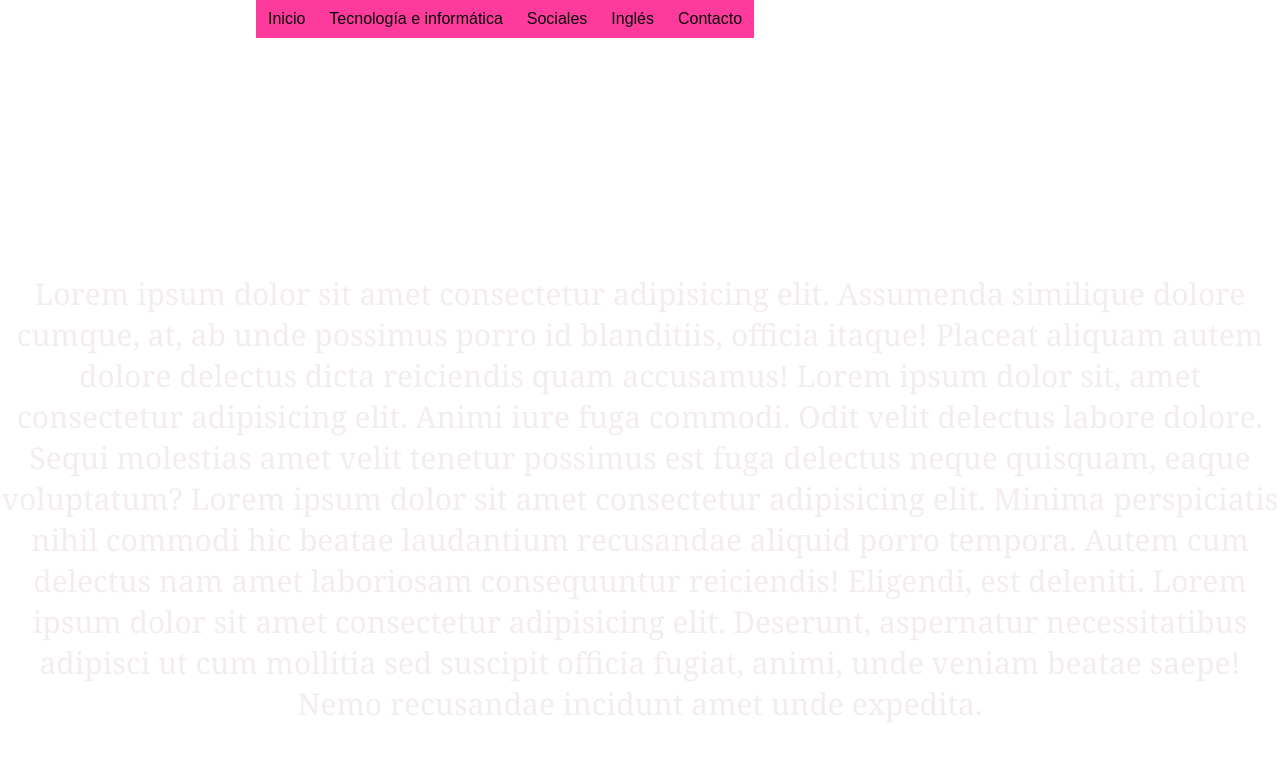
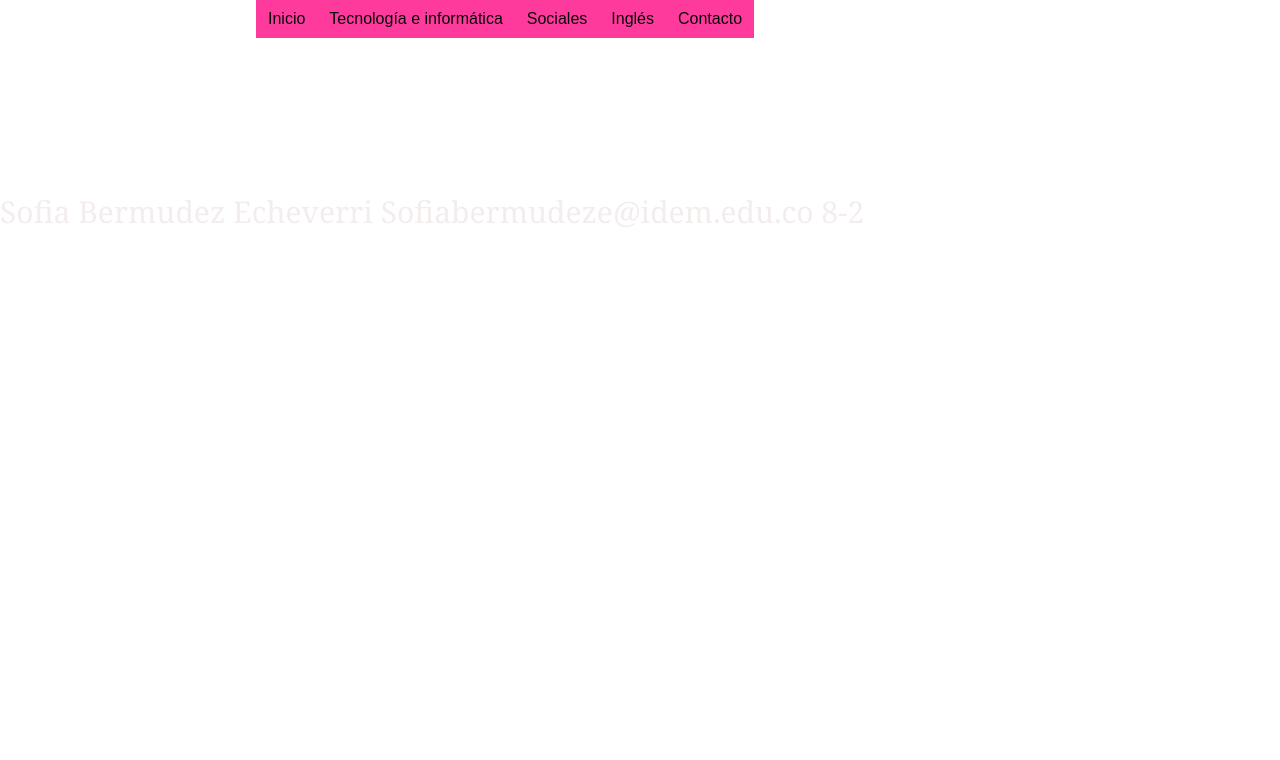
Before and after one commit to sofiajeje/pagina2, a plain HTML site: page contacto.html in a window 1280 px wide. Drawn offline with Linux system fonts and the light colour scheme.

Commit message:
Add files via upload

```diff
--- a/contacto.html
+++ b/contacto.html
@@ -56,13 +56,11 @@
 <!--Menu desplegable--->
 
 <div class="texto">
-    <div  class="titulo">CONTACTO</div><br>
+    <div  class="titulo"></div><br>
 
-Lorem ipsum dolor sit amet consectetur adipisicing elit. Assumenda similique dolore cumque, at, ab unde possimus porro id blanditiis, officia itaque! Placeat aliquam autem dolore delectus dicta reiciendis quam accusamus!
-Lorem ipsum dolor sit, amet consectetur adipisicing elit. Animi iure fuga commodi. Odit velit delectus labore dolore. Sequi molestias amet velit tenetur possimus est fuga delectus neque quisquam, eaque voluptatum?
-Lorem ipsum dolor sit amet consectetur adipisicing elit. Minima perspiciatis nihil commodi hic beatae laudantium recusandae aliquid porro tempora. Autem cum delectus nam amet laboriosam consequuntur reiciendis! Eligendi, est deleniti.
-    Lorem ipsum dolor sit amet consectetur adipisicing elit. Deserunt, aspernatur necessitatibus adipisci ut cum mollitia sed suscipit officia fugiat, animi, unde veniam beatae saepe! Nemo recusandae incidunt amet unde expedita.
-
+Sofia Bermudez Echeverri
+Sofiabermudeze@idem.edu.co
+8-2
 </div>
 
 
```
Also changed, not shown: index.html (+4 -3 lines).
